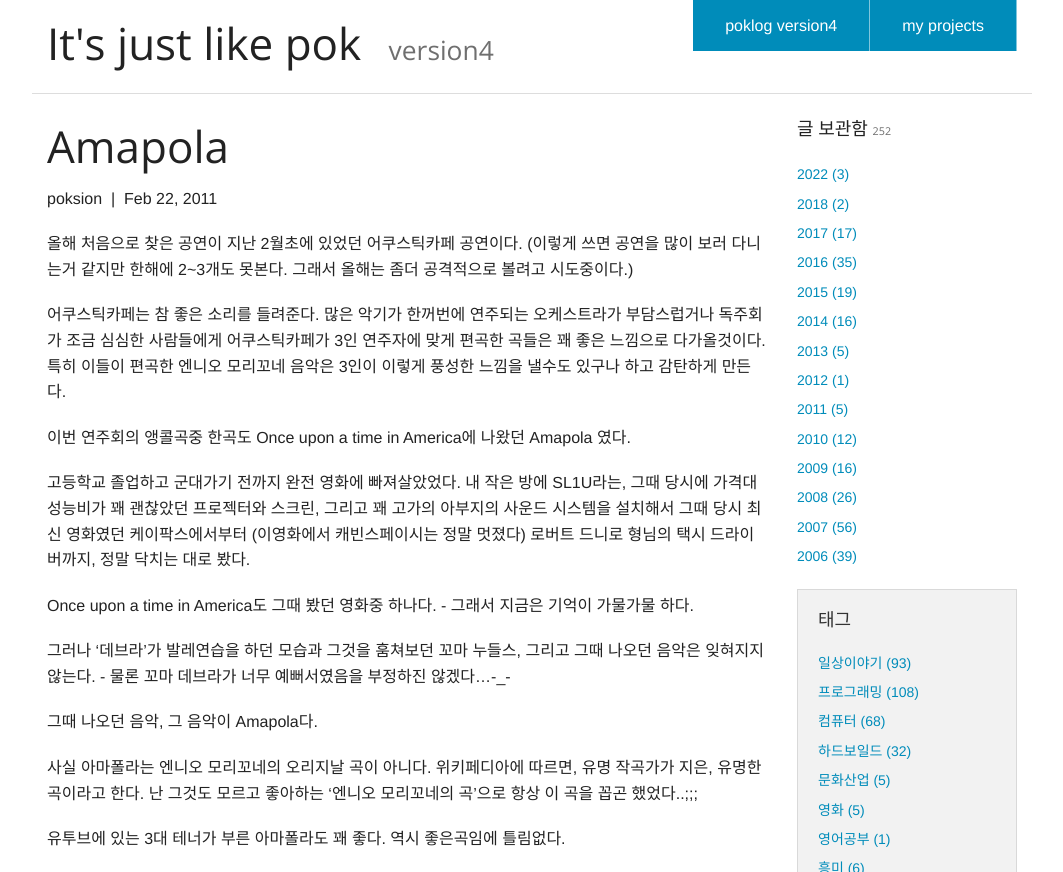
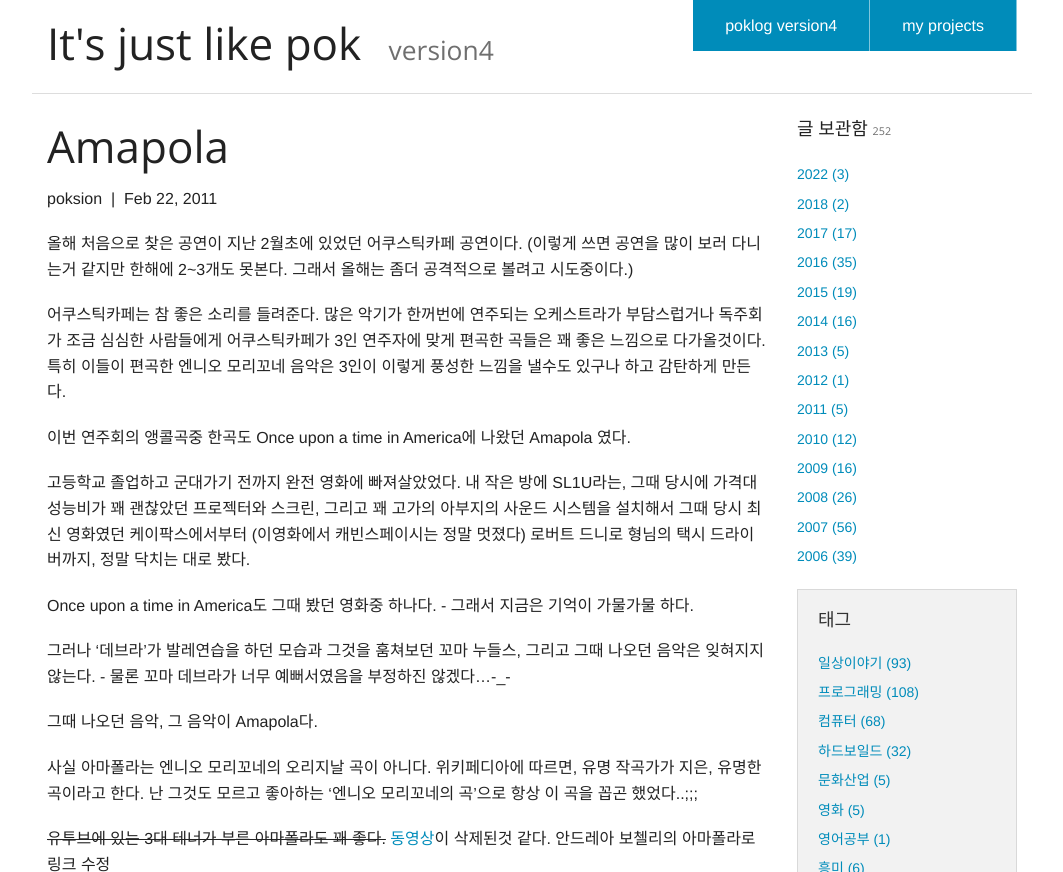
Before and after one commit to poksion/poksion.github.io, a Jekyll site: the page built from _posts/2011-02-22-amaploa.md, in a window 1280 px wide. Shown: the top 872 px of the page, without its empty margins (108-1171 px from the left). Built offline with Jekyll 4.4.1, drawn with Linux system fonts in a browser that asks for light colours; comment, search, counter and statistics services are not loaded; grey boxes are pictures that could not be loaded.

Commit message:
change amapola youtube link to Bocelli

```diff
--- a/_posts/2011-02-22-amaploa.md
+++ b/_posts/2011-02-22-amaploa.md
@@ -23,10 +23,8 @@ Once upon a time in America도 그때 봤던 영화중 하나다. - 그래서
 
 사실 아마폴라는 엔니오 모리꼬네의 오리지날 곡이 아니다. 위키페디아에 따르면, 유명 작곡가가 지은, 유명한 곡이라고 한다. 난 그것도 모르고 좋아하는 '엔니오 모리꼬네의 곡'으로 항상 이 곡을 꼽곤 했었다..;;;
 
-유투브에 있는 3대 테너가 부른 아마폴라도 꽤 좋다.
-역시 좋은곡임에 틀림없다.
+~~유투브에 있는 3대 테너가 부른 아마폴라도 꽤 좋다.~~ [동영상](https://www.youtube.com/watch?v=209Se4Dbm90)이 삭제된것 같다. 안드레아 보첼리의 아마폴라로 링크 수정
 
 <div class="video-container">
-  <iframe src="https://www.youtube.com/embed/209Se4Dbm90" frameborder="0" width="480" height="390"></iframe>
+  <iframe src="https://www.youtube.com/embed/blZsfmAOW6A" frameborder="0" width="480" height="390"></iframe>
 </div>
-<br/>
```
